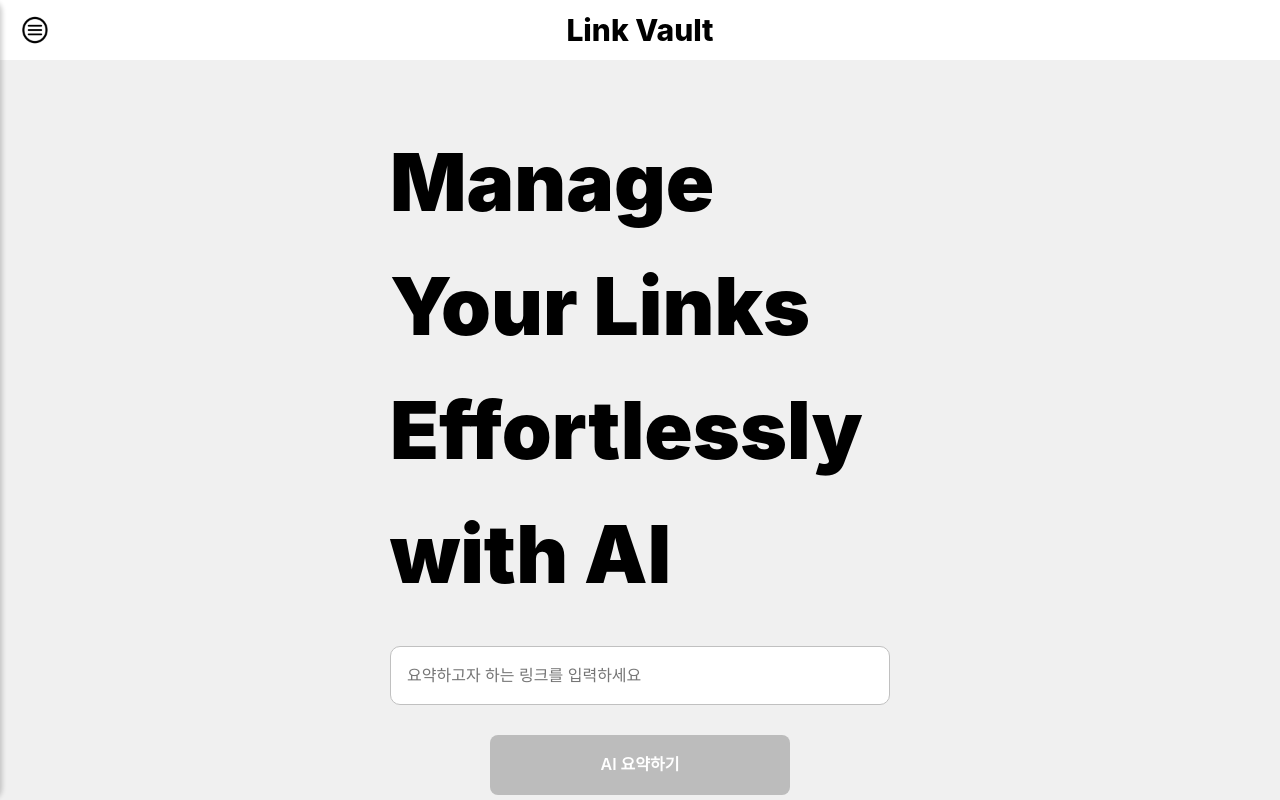
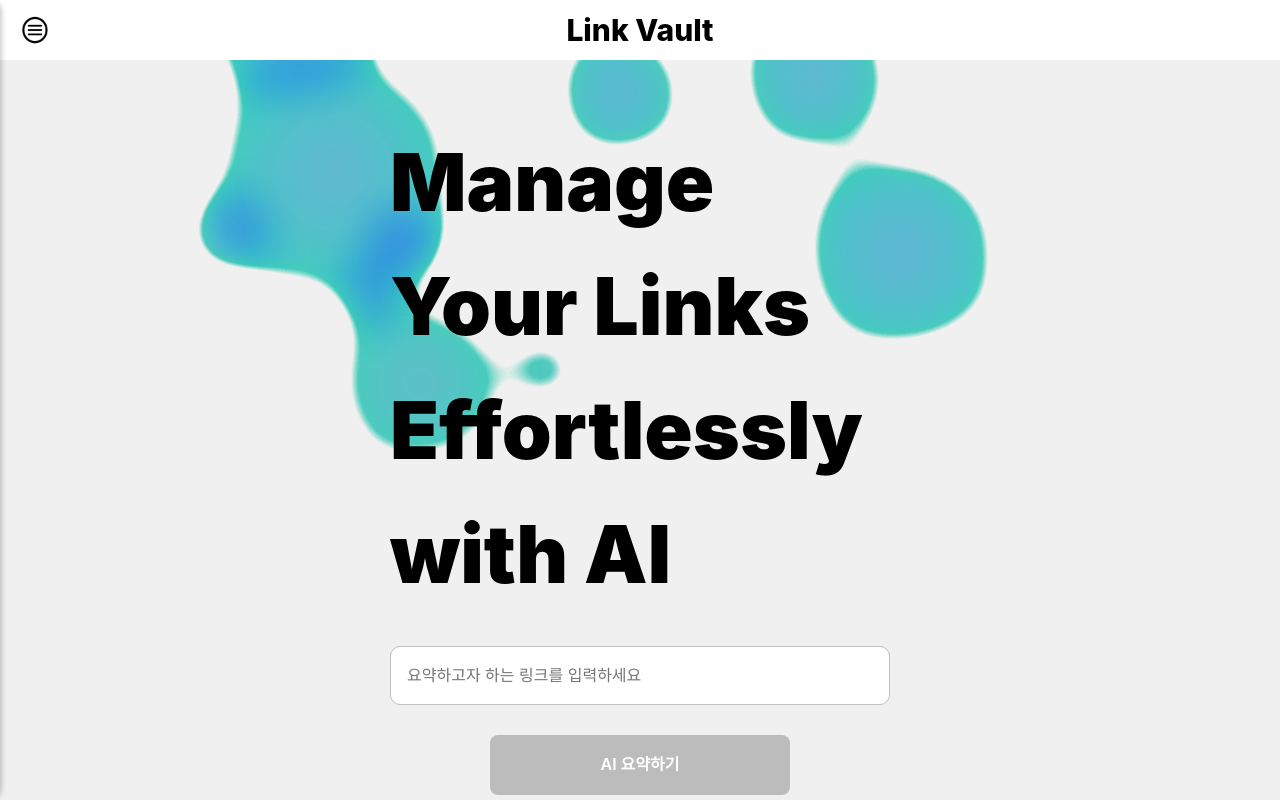
Before and after one commit to Dong-Ian/link-vault-front, a React (Create React App) app: page /main in a window 1280 px wide. Built offline with nearby package versions, Linux system fonts and the light colour scheme; no server answers; what recoil-persist would draw is missing.

Commit message:
Feat: Bubble animation 추가

```diff
--- a/package.json
+++ b/package.json
@@ -22,6 +22,7 @@
     "@types/react": "^18.3.9",
     "@types/react-dom": "^18.3.0",
     "classnames": "^2.5.1",
+    "framer-motion": "^12.4.7",
     "moment": "^2.30.1",
     "react": "^18.3.1",
     "react-dom": "^18.3.1",
--- /dev/null
+++ b/src/components/atoms/Bubbles.tsx
@@ -0,0 +1,75 @@
+import React from "react";
+import { motion } from "framer-motion";
+import styles from "./atom.module.css";
+
+const generateBubbles = (count: number) =>
+  Array.from({ length: count }, (_, i) => ({
+    size: Math.random() * 150 + 50,
+    x: Math.random() * 800 - 300,
+    y: Math.random() * 800 - 250,
+    delay: Math.random() * 1.5,
+  }));
+
+const bubbles = generateBubbles(10);
+
+const Bubble = React.memo(({ size, x, y, delay }: (typeof bubbles)[0]) => {
+  return (
+    <motion.div
+      initial={{ x: 0, y: 0, opacity: 0.6, scale: 1 }}
+      animate={{
+        x: [x, x * -1, x],
+        y: [y, y * -1, y],
+        opacity: [0.6, 1, 0.6],
+        scale: [1, 1.3, 1],
+        borderRadius: [
+          "40% 60% 60% 40% / 40% 50% 50% 60%",
+          "50%",
+          "40% 60% 60% 40% / 50% 50% 40% 60%",
+        ],
+      }}
+      transition={{
+        duration: 8,
+        repeat: Infinity,
+        repeatType: "reverse",
+        ease: "easeInOut",
+        delay,
+      }}
+      className={styles.bubble}
+      style={{ width: size, height: size }}
+    />
+  );
+});
+
+const Bubbles = () => {
+  return (
+    <div className={styles.bubbleContainer}>
+      <svg>
+        <defs>
+          <filter id="goo">
+            <feGaussianBlur
+              in="SourceGraphic"
+              stdDeviation="10"
+              result="blur"
+            />
+            <feColorMatrix
+              in="blur"
+              mode="matrix"
+              values="1 0 0 0 0
+                        0 1 1 0 0
+                        0 0 0 0 0
+                        0 0 0 20 -10"
+              result="goo"
+            />
+            <feComposite in="SourceGraphic" in2="goo" operator="atop" />
+          </filter>
+        </defs>
+      </svg>
+
+      {bubbles.map((bubble, index) => (
+        <Bubble key={index} {...bubble} />
+      ))}
+    </div>
+  );
+};
+
+export default Bubbles;
--- a/src/components/atoms/atom.module.css
+++ b/src/components/atoms/atom.module.css
@@ -171,5 +171,31 @@
 }
 .cancelbutton:hover {
   background-color: rgb(221, 221, 221);
-  /* transition: 0.1s ease; */
+  transition: 0.1s ease;
 }
+
+/* Bubbles */
+.bubbleContainer {
+  position: absolute;
+  width: 100%;
+  height: 100%;
+  margin-top: -120px;
+  overflow: hidden;
+  z-index: -1;
+  display: flex;
+  justify-content: center;
+  align-items: center;
+  filter: url(#goo);
+}
+
+.bubble {
+  position: absolute;
+  background: radial-gradient(
+    circle,
+    rgba(100, 149, 237, 0.8),
+    rgba(30, 144, 255, 0.5)
+  );
+  filter: blur(15px);
+  mix-blend-mode: multiply;
+  opacity: 0.8;
+}
--- a/src/features/home/pages/Home.tsx
+++ b/src/features/home/pages/Home.tsx
@@ -6,6 +6,7 @@ import Button from "../../../components/atoms/Button";
 import Typography from "../../../components/atoms/Typography";
 import Header from "../../../components/molecules/Header";
 import Menu from "../../../components/organisms/Menu";
+import Bubbles from "../../../components/atoms/Bubbles";
 
 const Home: React.FC = () => {
   const [link, setLink] = useState<string>("");
@@ -19,8 +20,10 @@ const Home: React.FC = () => {
 
   return (
     <div className={styles.outer_box}>
+      <Bubbles />
       <Header setIsMenuOpened={setIsMenuOpened} />
       <Menu isMenuOpened={isMenuOpened} setIsMenuOpened={setIsMenuOpened} />
+
       <div className={styles.main_box}>
         <Typography type="Title">
           Manage Your Links Effortlessly with AI
```
Also changed, not shown: 1 other file (tests, documents, lock files or other folders).
